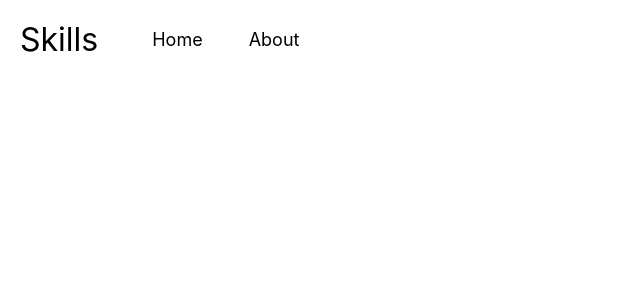
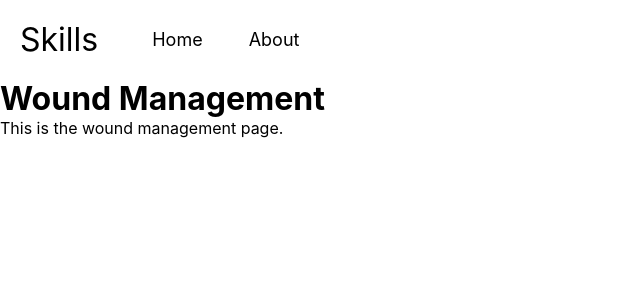
Before and after one commit to eregister5638/nepal-project, a React (Create React App) app: page /wound in a window 1280 px wide. Before the commit this address had no page. Shown: the top 300 px of the page, without its empty margins (0-640 px from the left). Built offline with nearby package versions, Linux system fonts and the light colour scheme.

Commit message:
Added page for wound management

```diff
--- a/src/App.js
+++ b/src/App.js
@@ -5,6 +5,7 @@ import './Boxes.css';
 import Navbar from './Navbar';
 import { BrowserRouter as Router, Routes, Route } from 'react-router-dom';
 import Airway from './Airway';
+import Wound from './Wound';
 
 function App() {
   return (
@@ -19,7 +20,7 @@ function App() {
               </a>
             </div>
             <div className="box box2">
-              <a href="/Users/ethan/Desktop/nepal_project/wound.html">
+            <a href="/wound">
                 <button className="button2">Wound Management</button>
               </a>
             </div>
@@ -35,6 +36,7 @@ function App() {
             </div>
           </div>} />
           <Route path="/airway" element={<Airway />} />
+          <Route path="/wound" element={<Wound />} />
         </Routes>
       </Router>
     </div>
--- /dev/null
+++ b/src/Wound.js
@@ -0,0 +1,12 @@
+import React from 'react';
+
+const Wound = () => {
+  return (
+    <div>
+      <h1>Wound Management</h1>
+      <p>This is the wound management page.</p>
+    </div>
+  );
+};
+
+export default Wound;
```
